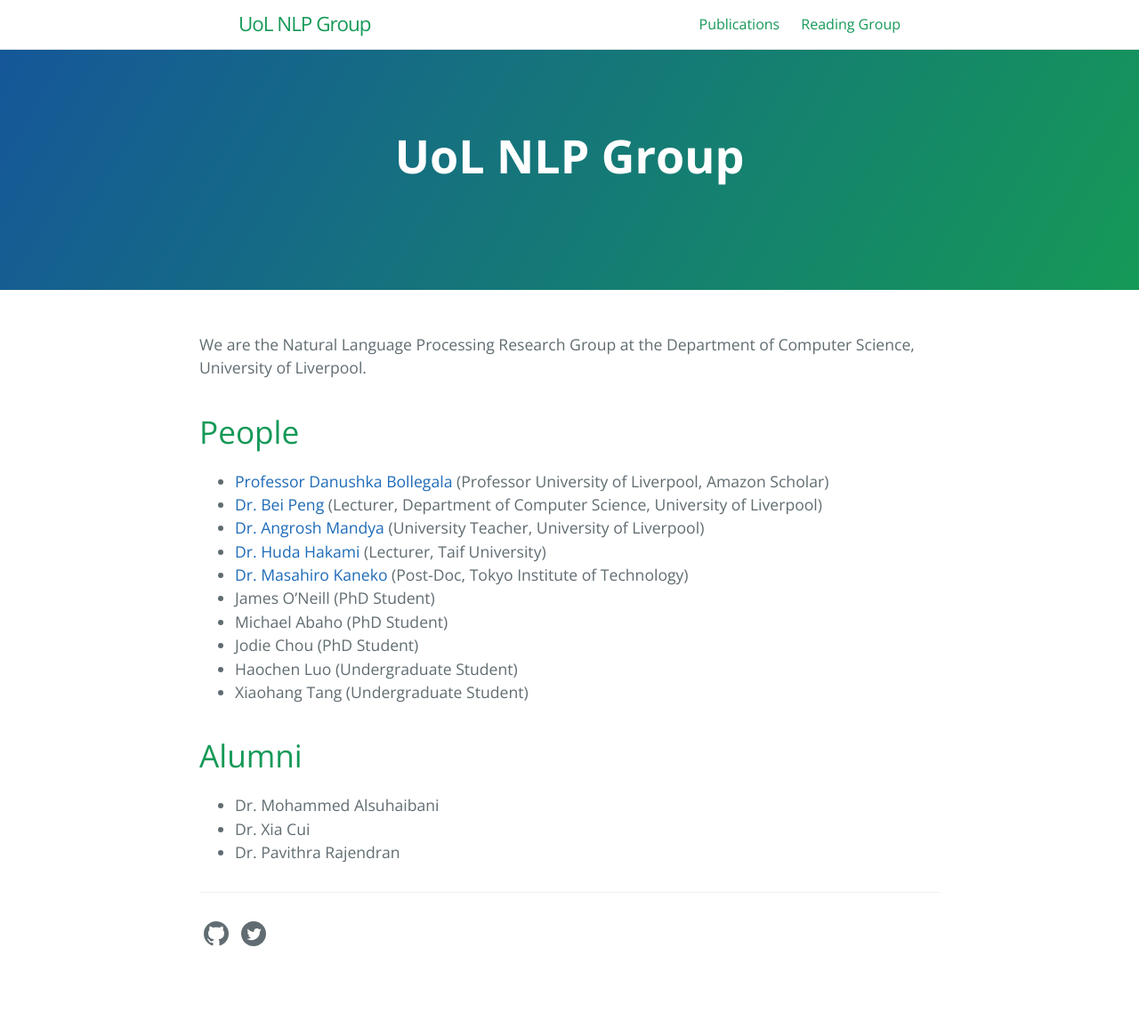
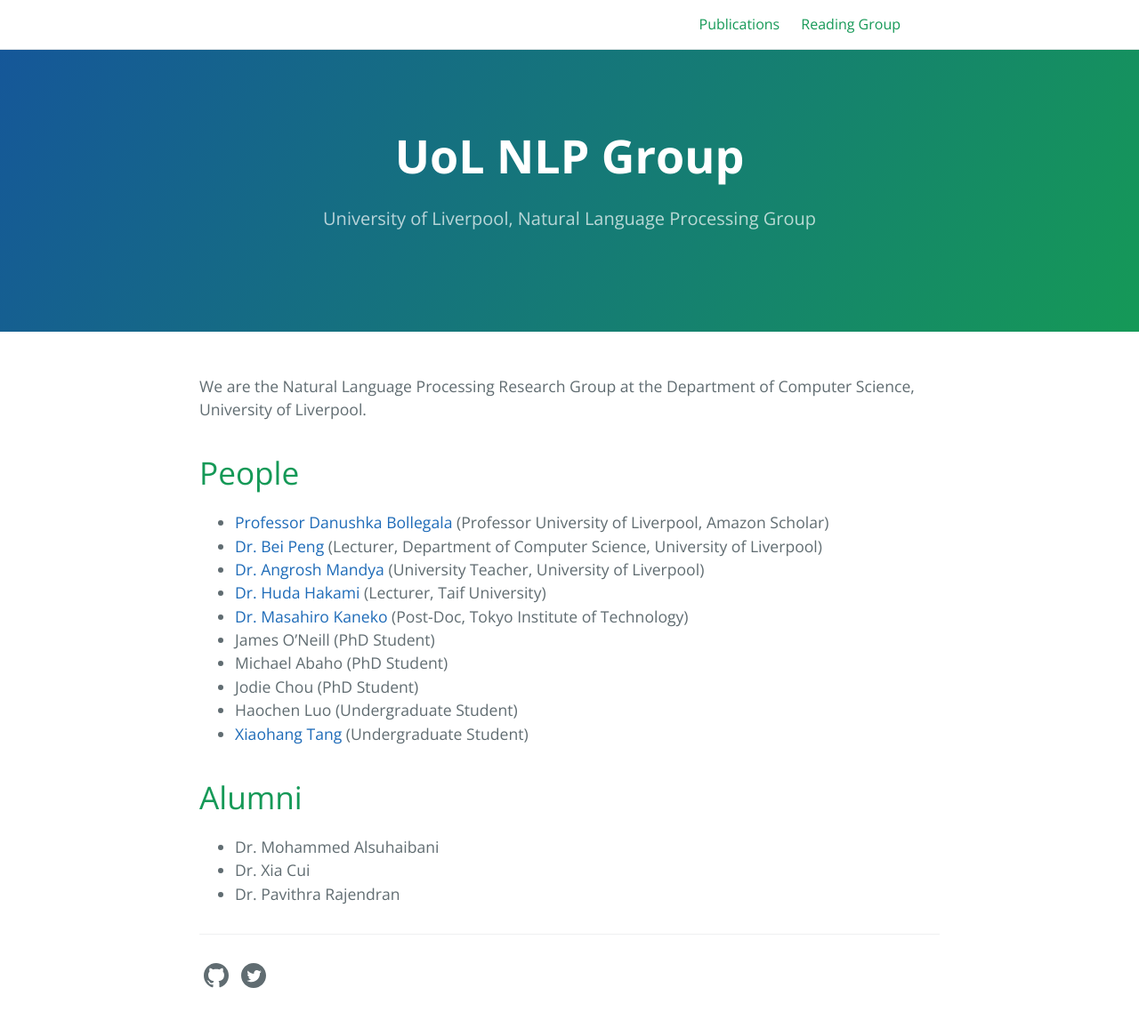
Before and after one commit to LivNLP/livnlp.github.io, a Jekyll site: the page built from index.md, in a window 1280 px wide. Shown: the whole page at 89% size. Built offline with Jekyll 4.4.1, drawn with Linux system fonts in a browser that asks for light colours; before the commit the page ends 1118 px from its top, so only the background shows below that.

Commit message:
adding member website

```diff
--- a/_config.yml
+++ b/_config.yml
@@ -11,6 +11,7 @@
 # social
 author:
   name: University of Liverpool, NLP Group
+  twitter: Bollegala
 
 kramdown:
   math_engine: mathjax
--- a/_layouts/default.html
+++ b/_layouts/default.html
@@ -2,6 +2,15 @@
 <html lang="{{ page.lang | default: site.lang | default: "en" }}">
 
 <head>
+
+    <script>
+        function unhide(divID) {
+            var item = document.getElementById(divID);
+            if (item) {
+                item.className=(item.className=='hidden')?'unhidden':'hidden';
+            }
+    }
+    </script>
 
     {% if site.google_analytics %}
     <script async src="https://www.googletagmanager.com/gtag/js?id={{ site.google_analytics }}"></script>
@@ -67,8 +76,8 @@
         <section class="page-header">
             <h1 class="project-name">{{ page-title }}</h1>
             <h2 class="project-tagline">{{ page-tagline }}</h2>
-            {% if page.layout == 'home' and site.github.is_project_page %}
-            <a href="{{ site.github.repository_url }}" class="btn">View on GitHub</a>
+            <!-- {% if page.layout == 'home' and site.github.is_project_page %}
+            <a href="{{ site.github.repository_url }}" class="btn">View on GitHub</a>-->
             {% if site.show_downloads %}
             <a href="{{ site.github.zip_url }}" class="btn">Download .zip</a>
             <a href="{{ site.github.tar_url }}" class="btn">Download .tar.gz</a>
--- a/_layouts/home.html
+++ b/_layouts/home.html
@@ -6,25 +6,4 @@
 
   {{ content }}
 
-  <h2>Latest Posts</h2>
-
-  <div>&nbsp;</div>
-
-  <ul class="post-list">
-    {% for post in site.posts %}
-      <li>
-
-        {% assign date_format = site.cayman-blog.date_format | default: "%b %-d, %Y" %}
-        <span class="post-meta">{{ post.date | date: date_format }}</span>
-
-        <h2>
-          <a class="post-link" href="{{ post.url | absolute_url }}" title="{{ post.title }}">{{ post.title | escape }}</a>
-        </h2>
-
-        {{ post.excerpt | markdownify | truncatewords: 30 }}
-
-      </li>
-    {% endfor %}
-  </ul>
-
 </div>
--- a/index.md
+++ b/index.md
@@ -14,7 +14,7 @@
 - Michael Abaho (PhD Student)
 - Jodie Chou (PhD Student)
 - Haochen Luo (Undergraduate Student)
-- Xiaohang Tang (Undergraduate Student)
+- [Xiaohang Tang](https://xiaohang-tang.github.io/) (Undergraduate Student)
 
 
 # Alumni
```
Also changed, not shown: other parts of index.md (+1 -1 lines), publications.md (+1 -0 lines).
